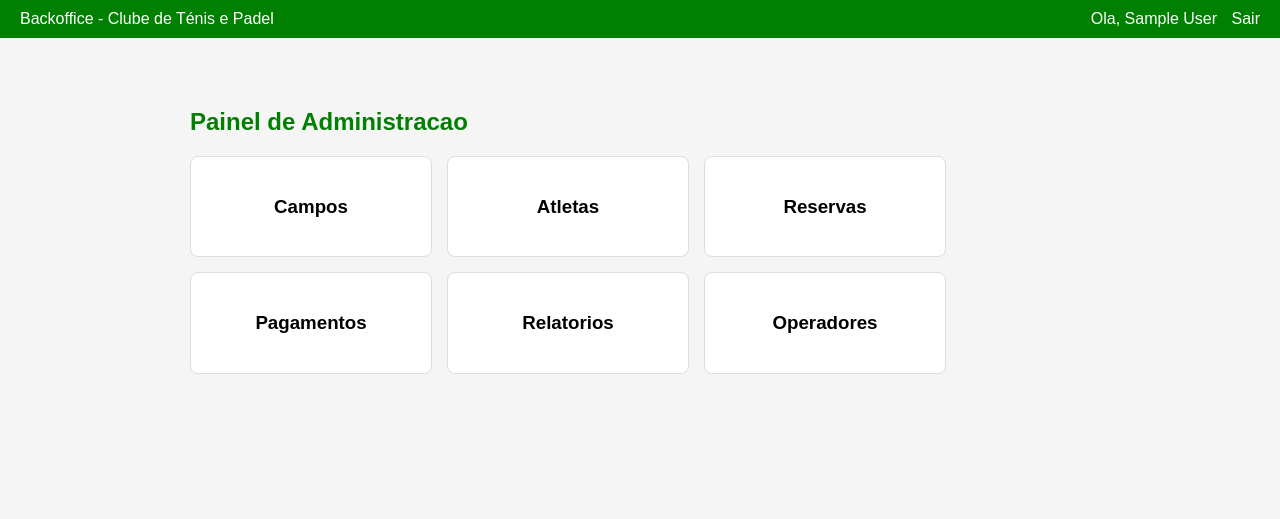
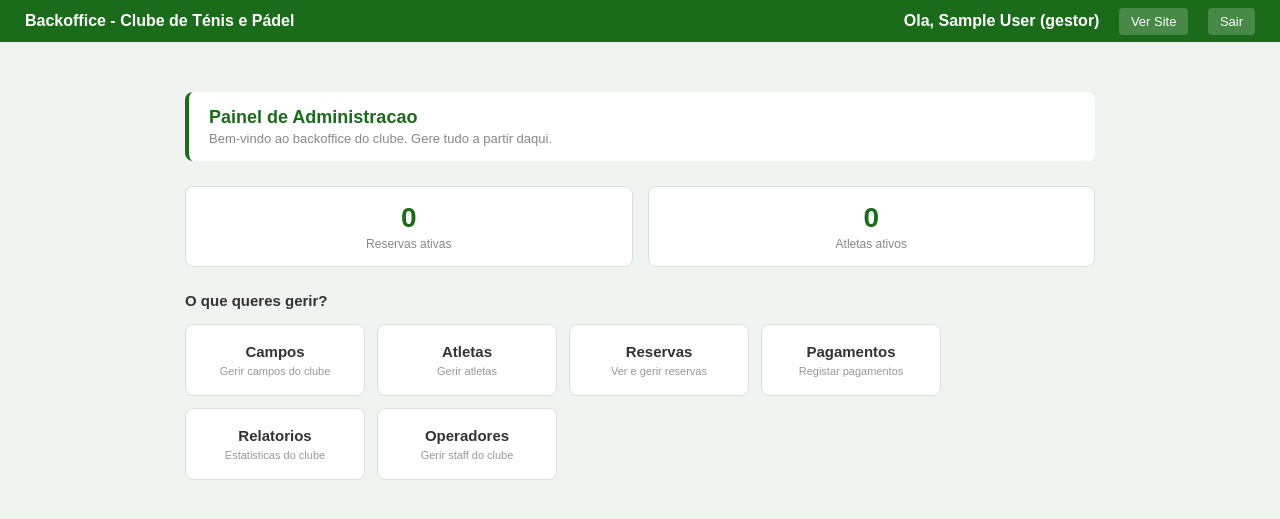
Before and after one commit to donodomundo18/Clube-de-Tenis-e-Padel, a PHP site: page /admin/dashboard.php in a window 1280 px wide. Shown: the top 519 px of the page. Run offline with PHP 8.4, Linux system fonts and the light colour scheme; the visitor is signed in with stand-in values (Sample User, id 1); data that the repository does not hold is empty.

Commit message:
alteração do design do dashboard com estatisticas e botoes na nav

```diff
--- a/admin/dashboard.php
+++ b/admin/dashboard.php
@@ -2,41 +2,93 @@
 require_once '../config/db.php';
 require_once '../includes/session.php';
 verificarOperador();
+
+$total_reservas = $pdo->query("SELECT COUNT(*) FROM reserva WHERE estado_reserva = 'ativa'")->fetchColumn();
+$total_atletas = $pdo->query("SELECT COUNT(*) FROM atleta WHERE estado_atleta = 'ativo'")->fetchColumn();
 ?>
 <!DOCTYPE html>
 <html lang="pt">
 <head>
     <meta charset="UTF-8">
-    <title>Backoffice</title>
+    <title>Backoffice - Clube de Ténis e Pádel</title>
     <style>
-        body { font-family: Arial; background: #f5f5f5; margin: 0; }
-        nav { background: green; padding: 10px 20px; color: white; display: flex; justify-content: space-between; }
-        nav a { color: white; margin-left: 10px; text-decoration: none; }
-        .container { max-width: 900px; margin: 30px auto; padding: 20px; }
-        h2 { color: green; margin-bottom: 20px; }
-        .cards { display: flex; flex-wrap: wrap; gap: 15px; }
-        .card { background: white; padding: 20px; border-radius: 8px; width: 200px; text-align: center; text-decoration: none; color: black; border: 1px solid #ddd; }
-        .card:hover { background: green; color: white; }
+        * { margin: 0; padding: 0; box-sizing: border-box; }
+        body { font-family: Arial; background: #f0f4f0; }
+        nav { background: #1a6b1a; padding: 12px 25px; color: white; display: flex; justify-content: space-between; align-items: center; }
+        nav span { font-size: 16px; font-weight: bold; }
+        nav .nav-links a { color: white; margin-left: 15px; text-decoration: none; background: rgba(255,255,255,0.2); padding: 6px 12px; border-radius: 4px; font-size: 13px; }
+        nav .nav-links a:hover { background: rgba(255,255,255,0.4); }
+        .container { max-width: 950px; margin: 30px auto; padding: 20px; }
+        .boas-vindas { background: white; padding: 15px 20px; border-radius: 8px; margin-bottom: 25px; border-left: 4px solid #1a6b1a; }
+        .boas-vindas h2 { color: #1a6b1a; font-size: 18px; }
+        .boas-vindas p { color: #888; font-size: 13px; margin-top: 3px; }
+        .stats { display: flex; gap: 15px; margin-bottom: 25px; }
+        .stat { background: white; padding: 15px 20px; border-radius: 8px; border: 1px solid #ddd; text-align: center; flex: 1; }
+        .stat h3 { color: #1a6b1a; font-size: 28px; }
+        .stat p { color: #888; font-size: 12px; margin-top: 3px; }
+        h3.titulo { color: #333; margin-bottom: 15px; font-size: 15px; }
+        .cards { display: flex; flex-wrap: wrap; gap: 12px; }
+        .card { background: white; padding: 18px 20px; border-radius: 8px; width: 180px; text-align: center; text-decoration: none; color: #333; border: 1px solid #ddd; transition: all 0.2s; }
+        .card:hover { background: #1a6b1a; color: white; border-color: #1a6b1a; }
+        .card h3 { font-size: 15px; }
+        .card p { font-size: 11px; color: #999; margin-top: 5px; }
+        .card:hover p { color: #ccc; }
     </style>
 </head>
 <body>
 <nav>
-    <span>Backoffice - Clube de Ténis e Padel</span>
-    <div>
-        <span>Ola, <?= $_SESSION['nome'] ?></span>
+    <span>Backoffice - Clube de Ténis e Pádel</span>
+    <div class="nav-links">
+        <span>Ola, <?= $_SESSION['nome'] ?> (<?= $_SESSION['tipo'] ?>)</span>
+        <a href="../index.php">Ver Site</a>
         <a href="../logout.php">Sair</a>
     </div>
 </nav>
+
 <div class="container">
-    <h2>Painel de Administracao</h2>
+    <div class="boas-vindas">
+        <h2>Painel de Administracao</h2>
+        <p>Bem-vindo ao backoffice do clube. Gere tudo a partir daqui.</p>
+    </div>
+
+    <div class="stats">
+        <div class="stat">
+            <h3><?= $total_reservas ?></h3>
+            <p>Reservas ativas</p>
+        </div>
+        <div class="stat">
+            <h3><?= $total_atletas ?></h3>
+            <p>Atletas ativos</p>
+        </div>
+    </div>
+
+    <h3 class="titulo">O que queres gerir?</h3>
     <div class="cards">
-        <a href="campos.php" class="card"><h3>Campos</h3></a>
-        <a href="atletas.php" class="card"><h3>Atletas</h3></a>
-        <a href="admin.reservas.php" class="card"><h3>Reservas</h3></a>
-        <a href="pagamentos.php" class="card"><h3>Pagamentos</h3></a>
-        <a href="relatorios.php" class="card"><h3>Relatorios</h3></a>
+        <a href="campos.php" class="card">
+            <h3>Campos</h3>
+            <p>Gerir campos do clube</p>
+        </a>
+        <a href="atletas.php" class="card">
+            <h3>Atletas</h3>
+            <p>Gerir atletas</p>
+        </a>
+        <a href="admin.reservas.php" class="card">
+            <h3>Reservas</h3>
+            <p>Ver e gerir reservas</p>
+        </a>
+        <a href="pagamentos.php" class="card">
+            <h3>Pagamentos</h3>
+            <p>Registar pagamentos</p>
+        </a>
+        <a href="relatorios.php" class="card">
+            <h3>Relatorios</h3>
+            <p>Estatisticas do clube</p>
+        </a>
         <?php if ($_SESSION['tipo'] === 'gestor'): ?>
-        <a href="operadores.php" class="card"><h3>Operadores</h3></a>
+        <a href="operadores.php" class="card">
+            <h3>Operadores</h3>
+            <p>Gerir staff do clube</p>
+        </a>
         <?php endif; ?>
     </div>
 </div>
```
